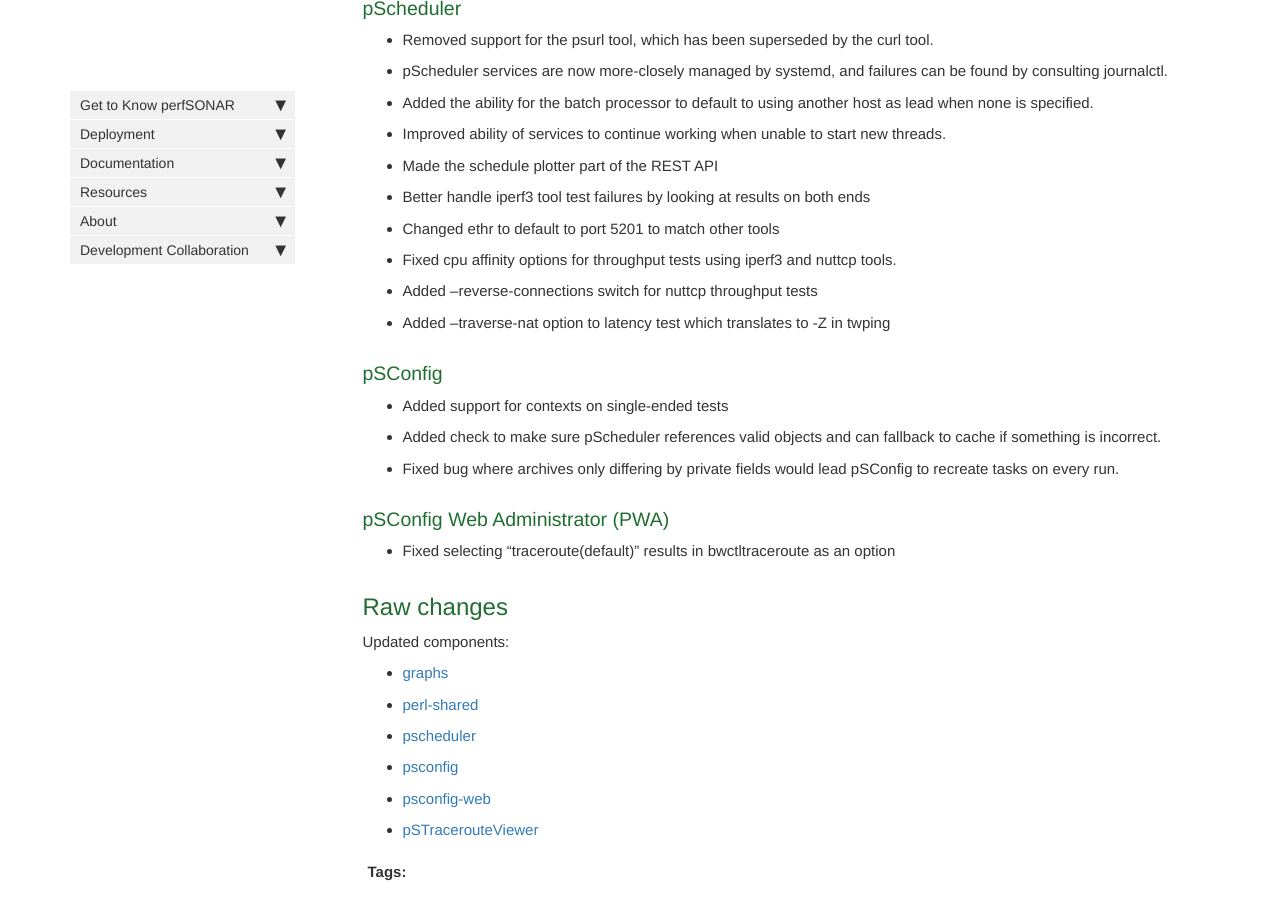
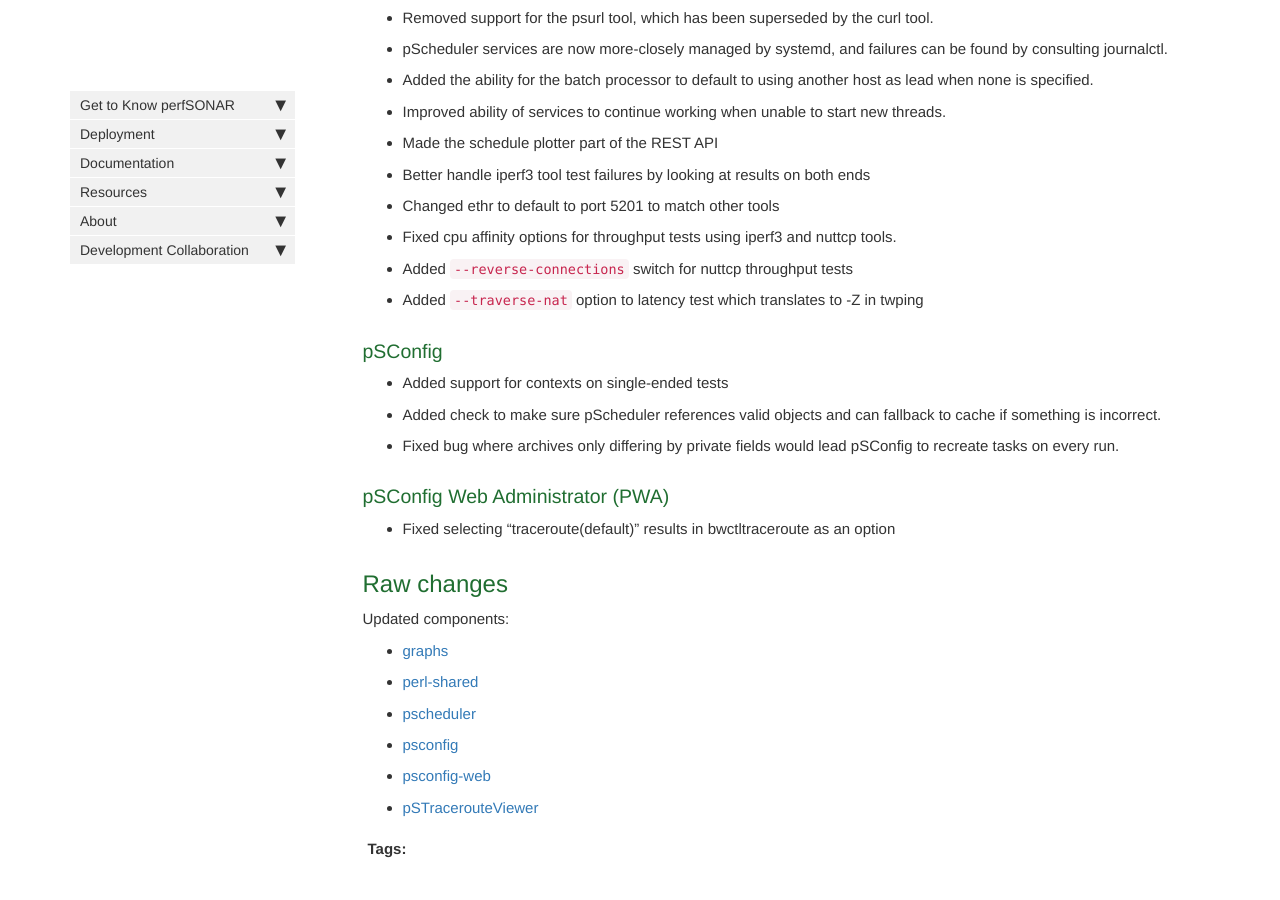
Before and after one commit to perfsonar/website, a Jekyll site: the page built from _releasenotes/2021-07-08-4.4.0.md, in a window 1280 px wide and 900 px high, scrolled down 1017 px. Built offline with Jekyll 4.4.1, drawn with Linux system fonts in a browser that asks for light colours; comment, search, counter and statistics services are not loaded.

```diff
--- a/_releasenotes/2021-07-08-4.4.0.md
+++ b/_releasenotes/2021-07-08-4.4.0.md
@@ -12,7 +12,7 @@ Features
 
 - Added support to loopback (destination on same host) throughput tests to iperf2, nuttcp and ethr tools.
 
-## Added support for AS to limits
+### Added support for AS to limits
 
 - Added a ip-cymru-asn identifier to the limit system that checks if the requester's IP is within a list of autonomous system numbers (ASNs).
 
@@ -36,8 +36,8 @@ Other Bug Fixes and Changes
 - Better handle iperf3 tool test failures by looking at results on both ends
 - Changed ethr to default to port 5201 to match other tools
 - Fixed cpu affinity options for throughput tests using iperf3 and nuttcp tools.
-- Added --reverse-connections switch for nuttcp throughput tests
-- Added --traverse-nat option to latency test which translates to -Z in twping
+- Added `--reverse-connections` switch for nuttcp throughput tests
+- Added `--traverse-nat` option to latency test which translates to -Z in twping
 
 ### pSConfig
 - Added support for contexts on single-ended tests
```
